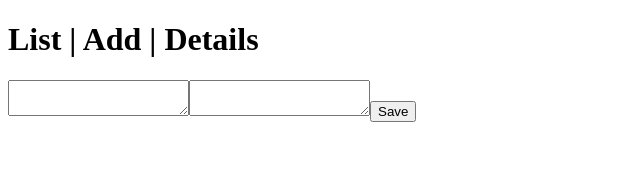
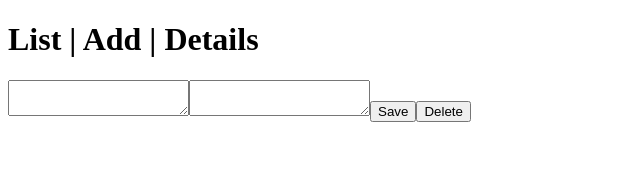
Before and after one commit to DaniloTnk/Notes_frontend, a React (Create React App) app in the folder frontend/: page /note/1 in a window 1280 px wide. Shown: the top 191 px of the page, without its empty margins (0-640 px from the left). Built offline with nearby package versions, Linux system fonts and the light colour scheme; no server answers.

Commit message:
Create Delete Button.

```diff
--- a/frontend/src/pages/NotePage.js
+++ b/frontend/src/pages/NotePage.js
@@ -1,8 +1,8 @@
 import React, { useState, useEffect } from 'react'
-import { useParams } from 'react-router-dom'
+import { useParams, useNavigate } from 'react-router-dom'
 import { csrftoken } from '../components/csrfToken'
 
-const NotePage = ({ match }) => {
+const NotePage = ({ match, history }) => {
 
   let { id } = useParams();
   let [note, setNote] = useState(null)
@@ -18,6 +18,8 @@ const NotePage = ({ match }) => {
     setNote(data)
   }
 
+  let navigate = useNavigate()
+
   let updateNote = async () => {
     let response = await fetch(`/api/notes/${id}/`, {
       method: "PUT",
@@ -27,7 +29,18 @@ const NotePage = ({ match }) => {
       },
       body: JSON.stringify(note)
     })
+    navigate('/')
+  }
 
+  let deleteNote = async () => {
+    let response = await fetch(`/api/notes/${id}`, {
+      method: "DELETE",
+      headers: {
+        'Content-Type': 'application/json',
+        'X-CSRFToken': csrftoken
+      },
+    })
+    navigate('/')
   }
 
   return (
@@ -35,6 +48,7 @@ const NotePage = ({ match }) => {
       <textarea onChange={(e) => { setNote({...note, 'title': e.target.value})}} defaultValue={note?.title}></textarea>
       <textarea onChange={(e) => { setNote({...note, 'title': e.target.value})}} defaultValue={note?.content}></textarea>
       <button onClick={updateNote}>Save</button>
+      <button onClick={deleteNote}>Delete</button>
     </div>
   )
 }
```
